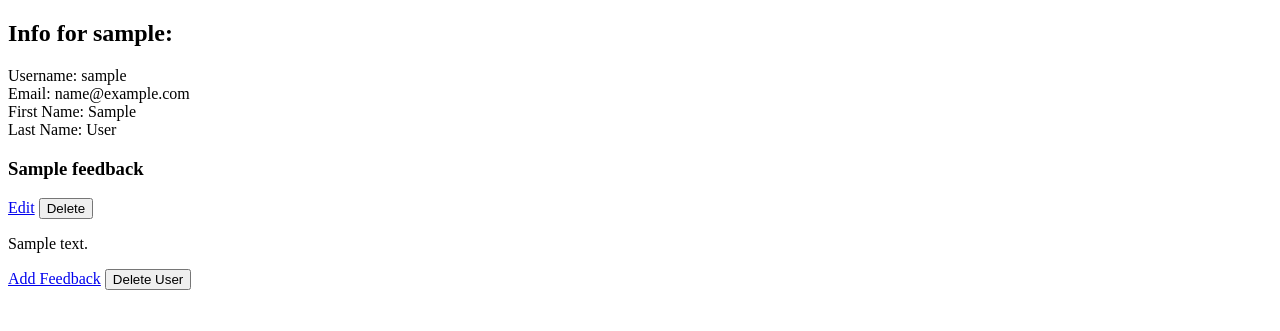
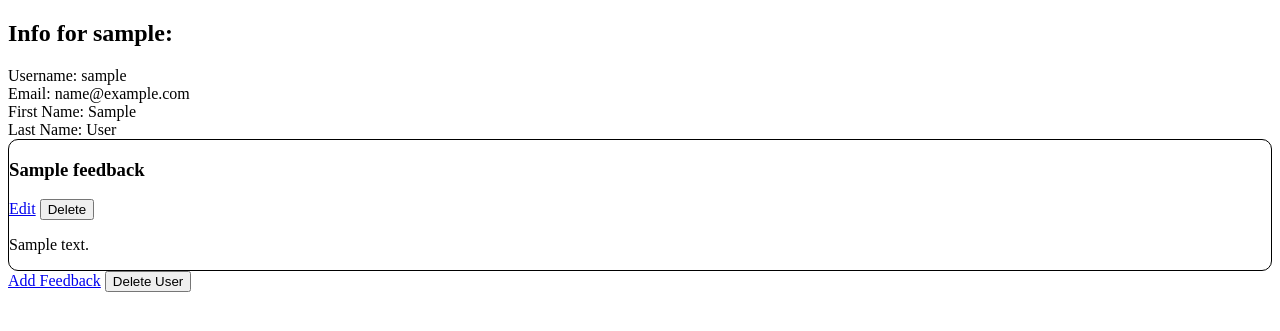
Before and after one commit to dtressel/24-5_Flask_Feedback, a Flask app: a page that uses templates/base.html in a window 1280 px wide. Shown: the part 65-396 px from the top of the page. Run offline with Flask 3, Linux system fonts and the light colour scheme; the visitor is signed in with stand-in values (Sample User, id 1); tables that the repository leaves empty hold one stand-in row (values such as "Sample post").

Commit message:
added basic styling to feedback display

```diff
--- a/static/style.css
+++ b/static/style.css
@@ -38,3 +38,8 @@ header {
   cursor: pointer;
   text-decoration: underline;
 }
+
+.feedback-group {
+  border: 1px solid black;
+  border-radius: 10px;
+}
```
